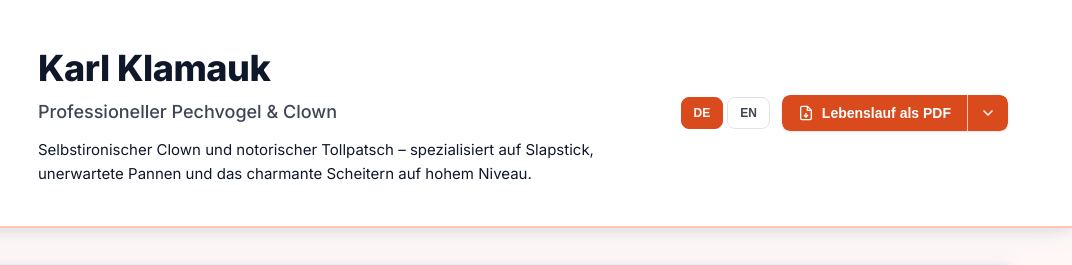
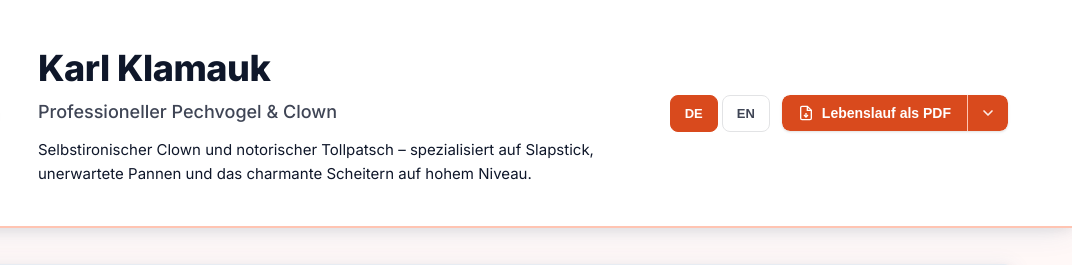
Before and after one commit to slauger/resume-web, a website: page html/index.html in a window 1280 px wide. Shown: the top 265 px of the page, 208-1280 px from the left. Drawn offline with Linux system fonts and the light colour scheme.

Commit message:
fix: match language button height to export button

```diff
--- a/html/styles.css
+++ b/html/styles.css
@@ -190,12 +190,12 @@ a:hover{filter:brightness(0.9)}
   gap:4px;
 }
 .lang-btn{
-  padding:8px 12px;
+  padding:10px 14px;
   border:1px solid var(--border);
   background:var(--card);
   border-radius:var(--radius-sm);
   cursor:pointer;
-  font-size:12px;
+  font-size:13px;
   font-weight:600;
   text-transform:uppercase;
   color:var(--text-secondary);
```
